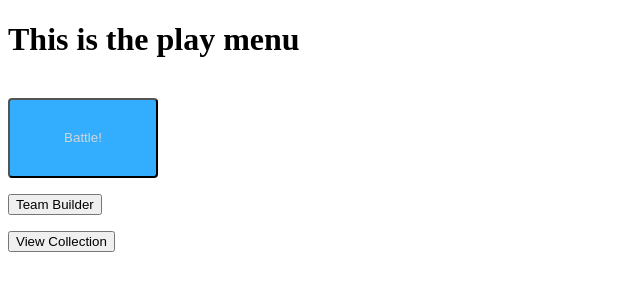
After one commit to IsaiahByrd/cmsc433-pokemon-game, a Flask app: page /menu in a window 1280 px wide. The commit adds this page. Shown: the top 300 px of the page, without its empty margins (0-640 px from the left). Run offline with Flask 3, Linux system fonts and the light colour scheme.

Commit message:
front end framework

```diff
--- a/proj3.py
+++ b/proj3.py
@@ -67,6 +67,20 @@ def home():
     # Don't pass pokemon data to template to avoid displaying all names
     return render_template('proj3.html')
 
+@app.route('/menu')
+def menu():
+    return render_template('menu/menu.html')
+
+@app.route('/battle')
+def battle():
+    return render_template('menu/battle/battle.html')
+@app.route('/teambuilder')
+def teambuilder():
+    return render_template('menu/teambuilder/teambuilder.html')
+@app.route('/viewcollection')
+def viewcollection():
+    return render_template('menu/viewcollection/viewcollection.html')
+
 if __name__ == '__main__':
     with app.app_context():
         # db_path = 'instance/pokemon.db'
--- /dev/null
+++ b/static/menu.css
@@ -0,0 +1,25 @@
+@keyframes shake{
+    0% {transform: translateX(-3px)}
+    20% {transform: translateX(6px)}
+    40% {transform: translateX(-10px)}
+    60% {transform: translateX(17px)}
+    80% {transform: translateX(-10px)}
+    100% {transform: translateX(3px)}
+}
+
+.battleButton{
+    background-color: rgb(51, 174, 255);
+    color:rgb(212, 212, 217);
+
+    height: 80px;
+    width: 150px;
+    border-radius: 4px;
+
+    cursor: pointer;
+    transition: background-color 0.3s ease both;
+}
+
+.battleButton:hover{
+    animation: shake 0.5s ease-in-out;
+    background-color: rgb(0, 85, 255);
+}
--- /dev/null
+++ b/templates/menu/menu.html
@@ -0,0 +1,24 @@
+<!DOCTYPE html>
+<html lang="en">
+<head>
+    <meta charset="UTF-8">
+    <meta name="viewport" content="width=device-width, initial-scale=1.0">
+    <title>Document</title>
+    <link rel="stylesheet" href="{{ url_for('static', filename='menu.css') }}">
+</head>
+<body>
+    <h1>This is the play menu</h1>
+    <br>
+    <a href="{{ url_for('battle') }}">
+        <button type="button" class="battleButton">Battle!</button>
+    </a>
+    <p></p>
+    <a href="{{ url_for('teambuilder') }}">
+        <button type="button">Team Builder</button>
+    </a>
+    <p></p>
+    <a href="{{ url_for('viewcollection') }}">
+        <button type="button">View Collection</button>
+    </a>
+</body>
+</html>
--- a/templates/proj3.html
+++ b/templates/proj3.html
@@ -6,6 +6,7 @@
     <title>Pokemon Battle</title>
     <link href="https://fonts.googleapis.com/css2?family=Press+Start+2P&display=swap" rel="stylesheet">
     <link rel="stylesheet" href="{{ url_for('static', filename='proj3.css') }}">
+    <script src="{{ url_for('static', filename='proj3.js') }}" async></script>
 </head>
 <body>
     <div id="title">
@@ -13,6 +14,9 @@
         <img id="pokemonTitle">
         <img id="titleSprite2">
     </div>
-    <script src="{{ url_for('static', filename='proj3.js') }}"></script>
+    <br><br><br>
+    <a href="{{ url_for('menu') }}">
+        <button type="button">Play Now</button>
+    </a>
 </body>
 </html>
```
Also changed, not shown: templates/menu/battle/battle.html (added, +11 -0 lines), templates/menu/teambuilder/teambuilder.html (added, +11 -0 lines), templates/menu/viewcollection/viewcollection.html (added, +11 -0 lines), instance/pokemon.db, static/cpu.js (added), static/gameloop.js (added).
